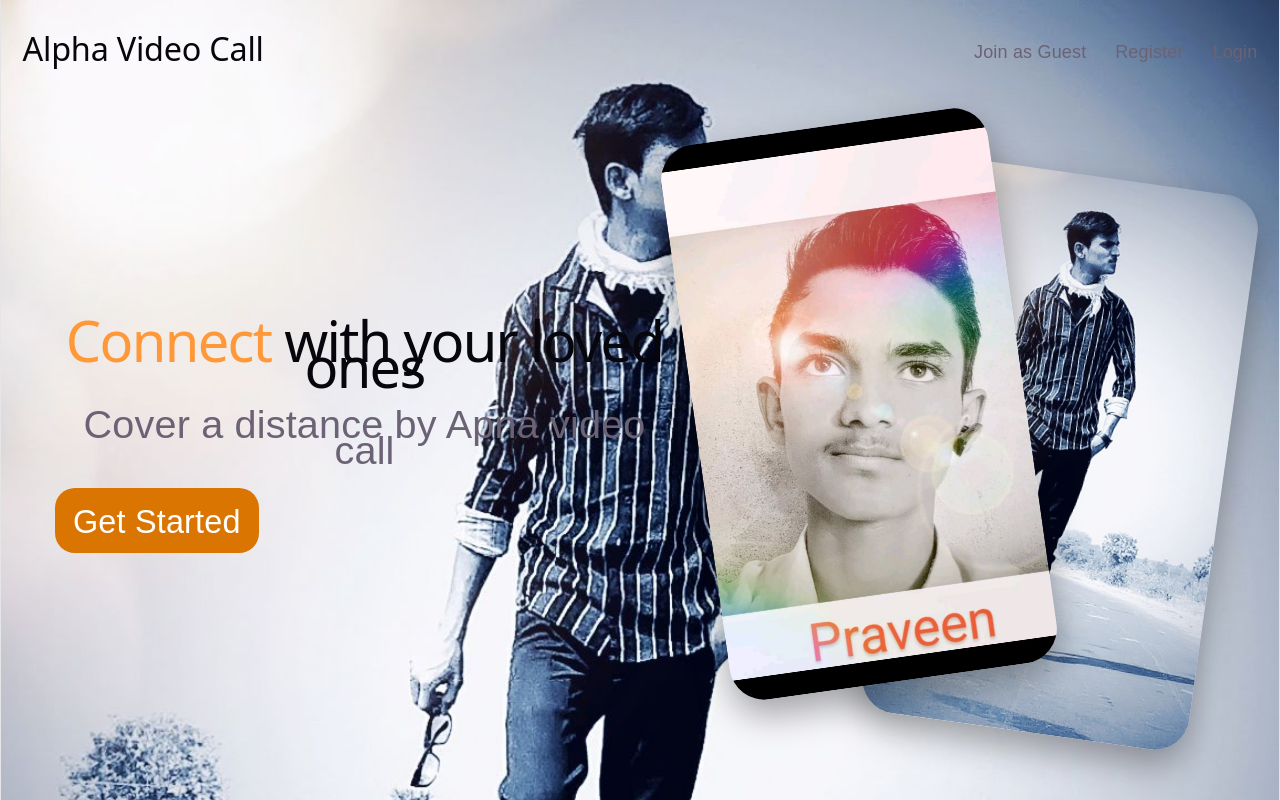
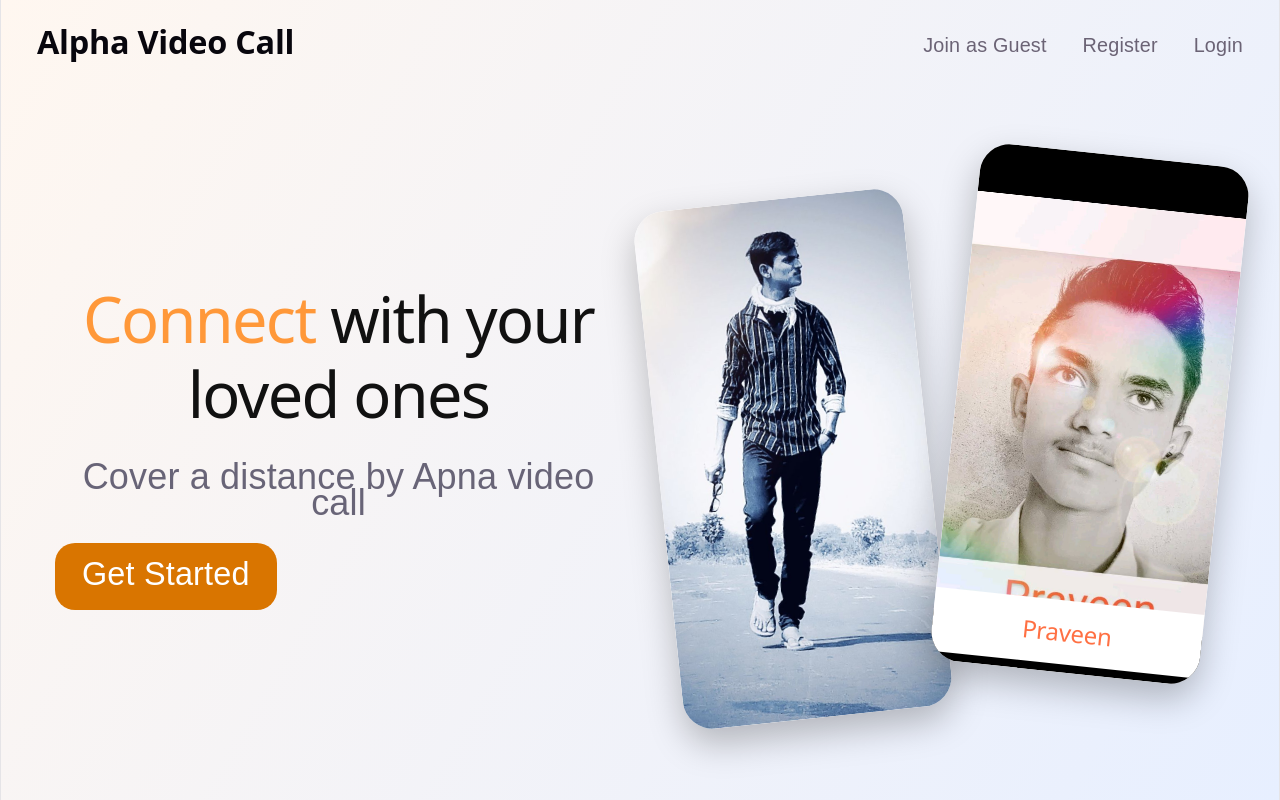
Before and after one commit to praveennayak1379/VideoCall, a React (Vite) app in the folder frontend/: page / in a window 1280 px wide. Built offline with nearby package versions, Linux system fonts and the light colour scheme.

Commit message:
this is the modification of landing

```diff
--- a/frontend/src/pages/landing.css
+++ b/frontend/src/pages/landing.css
@@ -1,97 +1,244 @@
-#root{
-    width:100%;
+
+/* GLOBAL STYLING */
+
+#root {
+    width: 100%;
     min-height: 100vh;
 }
-*{
-    margin:0;
-    padding:0;
-    box-sizing:border-box;
-}
-.landingPageContainer{
-    width:100%;
-    height:100vh;
-    background: url("/photo1.jpg");
-    background-repeat: no-repeat;
-    background-size: cover;
-}
-.landingPageContainer nav{
-    padding-inline:1.2rem;
-    padding-block:1.6rem;
-    display:flex;
-    justify-content: space-between;
-    align-items: center;
-    cursor: pointer;
 
-}
-.landingPageContainer nav h2{
-    font-size:1.8rem;
-    font-weight:500;
-}
-.landingPageContainer nav .navlist{
-    display:flex;
-    gap:1.6rem;
-    cursor:pointer;
-}
-.landingMainContainer{
-    display:flex;
-    justify-content: space-between;
-    padding-inline:3rem;
-    height:80vh;
-    align-items:center;
-
-}
-.landingMainContainer > div:nth-child(1) {
-    font-size:2.2rem;
-}
-.landingMainContainer >div:nth-child(1) div[role='button']{
-    background:#D97500;
-    width:fit-content;
-    padding:1rem;
-    border-radius: 20px;
-    margin-top:1.4rem;
-}
-.landingMainContainer >div:nth-child(1) div[role='button'] a{
-    text-decoration: none;
-    color:white;
-    font-size:1.8rem;
-
+* {
+    margin: 0;
+    padding: 0;
+    box-sizing: border-box;
 }
 
 
-.landingMainContainer > div:nth-child(2) img{
-    height: 70vh;
+/* MAIN LANDING PAGE */
+
+.landingPageContainer {
+    width: 100%;
+    min-height: 100vh;
+
+    /* Removed the full-page photo background */
+    background: linear-gradient(120deg, #fff7f0, #e7efff);
+
+    overflow: hidden;
 }
 
 
-/* phone images */
-.phoneContainer {
-    position: relative;
-    width: 650px;
-    height: 600px;
+/* NAVBAR */
+
+.landingPageContainer nav {
+    padding: 1.2rem 2rem;
+
+    display: flex;
+    justify-content: space-between;
+    align-items: center;
 }
 
-/* Both images */
-.phone {
-    position: absolute;
-    width: 330px;
-    height: 560px;
-    object-fit: cover;
-    border-radius: 35px;
-    box-shadow: 0 15px 35px rgba(0, 0, 0, 0.35);
+.navHeader h2 {
+    font-size: 1.8rem;
+    font-weight: 600;
 }
 
+.navlist {
+    display: flex;
+    gap: 2rem;
+    cursor: pointer;
+    font-size: 1.1rem;
+}
+
+
+/* MAIN HERO SECTION */
+
+.landingMainContainer {
+    display: flex;
+    justify-content: space-between;
+    align-items: center;
+
+    padding: 2rem 3rem;
+    min-height: 85vh;
+    gap: 2rem;
+}
+
+
+/* LEFT SIDE CONTENT */
+
+.heroContent {
+    flex: 1;
+}
+
+.heroContent h1 {
+    font-size: 3.5rem;
+    color: #111;
+    line-height: 1.2;
+}
+
+.heroContent h1 span {
+    color: #FF9839;
+}
+
+.heroContent p {
+    font-size: 2rem;
+    color: #686477;
+    margin-top: 0.5rem;
+}
+
+
+/* GET STARTED BUTTON */
+
+.getStarted {
+    background: #D97500;
+    width: fit-content;
+
+    padding: 1rem 1.5rem;
+    border-radius: 20px;
+
+    margin-top: 1.5rem;
+    cursor: pointer;
+}
+
+.getStarted a {
+    text-decoration: none;
+    color: white;
+    font-size: 1.8rem;
+}
+
+
+/* RIGHT SIDE IMAGE CONTAINER */
+
+.phoneContainer {
+    flex: 1;
+
+    display: flex;
+    justify-content: center;
+    align-items: center;
+
+    gap: 1.5rem;
+    min-width: 0;
+}
+
+
+/* INDIVIDUAL IMAGE CARDS */
+
+.phoneCard {
+    width: 300px;
+    height: 520px;
+
+    background: white;
+    border-radius: 30px;
+
+    overflow: hidden;
+
+    box-shadow: 0 15px 35px rgba(0, 0, 0, 0.25);
+
+    transition: transform 0.3s ease;
+}
+
+.phoneCard img {
+    width: 100%;
+    height: 100%;
+    object-fit: cover;
+}
+
+
 /* BACK IMAGE */
+
 .phoneBack {
-    right: 0;
-    top: 50px;
-    transform: rotate(8deg);
+    transform: rotate(-6deg);
+    margin-top: 60px;
     z-index: 1;
 }
 
+
 /* FRONT IMAGE */
+
 .phoneFront {
-    left: 20px;
-    top: 0;
-    transform: rotate(-8deg);
+    transform: rotate(6deg);
+    margin-top: -30px;
     z-index: 2;
+    position: relative;
 }
+
+
+/* FRONT IMAGE NAME */
+
+.phoneFront h2 {
+    position: absolute;
+    bottom: 0;
+    left: 0;
+
+    width: 100%;
+    padding: 1rem;
+
+    background: white;
+    color: #FF7043;
+
+    text-align: center;
+}
+
+
+/* HOVER EFFECT */
+
+.phoneCard:hover {
+    transform: scale(1.04) rotate(0deg);
+}
+
+
+/* RESPONSIVE DESIGN */
+
+@media (max-width: 1000px) {
+
+    .landingMainContainer {
+        flex-direction: column;
+        text-align: center;
+    }
+
+    .heroContent {
+        margin-top: 2rem;
+    }
+
+    .heroContent h1 {
+        font-size: 2.5rem;
+    }
+
+    .heroContent p {
+        font-size: 1.5rem;
+    }
+
+    .getStarted {
+        margin-inline: auto;
+    }
+
+    .phoneContainer {
+        width: 100%;
+        margin-top: 3rem;
+    }
+
+    .phoneCard {
+        width: 240px;
+        height: 400px;
+    }
+}
+
+@media (max-width: 600px) {
+
+    .landingPageContainer nav {
+        flex-direction: column;
+        gap: 1rem;
+    }
+
+    .navlist {
+        gap: 1rem;
+        font-size: 0.9rem;
+    }
+
+    .phoneContainer {
+        gap: 0.7rem;
+    }
+
+    .phoneCard {
+        width: 45%;
+        height: 300px;
+    }
+}
--- a/frontend/src/pages/landing.jsx
+++ b/frontend/src/pages/landing.jsx
@@ -1,39 +1,57 @@
+
 import "./landing.css";
-import {Link} from "react-router-dom";
-function LandingPage()
-{
-    return(
+import { Link } from "react-router-dom";
+
+function LandingPage() {
+    return (
         <div className="landingPageContainer">
+
+            {/* NAVBAR */}
             <nav>
                 <div className="navHeader">
                     <h2>Alpha Video Call</h2>
                 </div>
+
                 <div className="navlist">
                     <p>Join as Guest</p>
                     <p>Register</p>
-                    <div role='button'>
-                        <p>Login</p>
-                    </div>
+                    <p>Login</p>
                 </div>
             </nav>
 
+            {/* MAIN HERO SECTION */}
             <div className="landingMainContainer">
-                <div>
-                    <h1><span style={{color:"#FF9839"}}>Connect</span> with your loved ones</h1>
-                    <p>Cover a distance by Apna video call </p>
-                    <div role='button'>
-                        <Link to={"/auth"}>Get Started</Link>
+
+                {/* LEFT SIDE - CONTENT */}
+                <div className="heroContent">
+                    <h1>
+                        <span>Connect</span> with your loved ones
+                    </h1>
+
+                    <p>Cover a distance by Apna video call</p>
+
+                    <div className="getStarted">
+                        <Link to="/auth">Get Started</Link>
+                    </div>
+                </div>
+
+                {/* RIGHT SIDE - IMAGES */}
+                <div className="phoneContainer">
+
+                    <div className="phoneCard phoneBack">
+                        <img src="/photo1.jpg" alt="Video call preview 1" />
                     </div>
 
-                </div>
-                <div className="phoneContainer">
-                    <img src="/photo1.jpg" className="phone phoneBack" alt="Video call"/>
-                    <img src="/photo2.jpg" className="phone phoneFront" alt="Video call" />
+                    <div className="phoneCard phoneFront">
+                        <img src="/photo2.jpg" alt="Video call preview 2" />
+                        <h2>Praveen</h2>
+                    </div>
+
                 </div>
 
             </div>
         </div>
+    );
+}
 
-    )
-}
 export default LandingPage;
```
